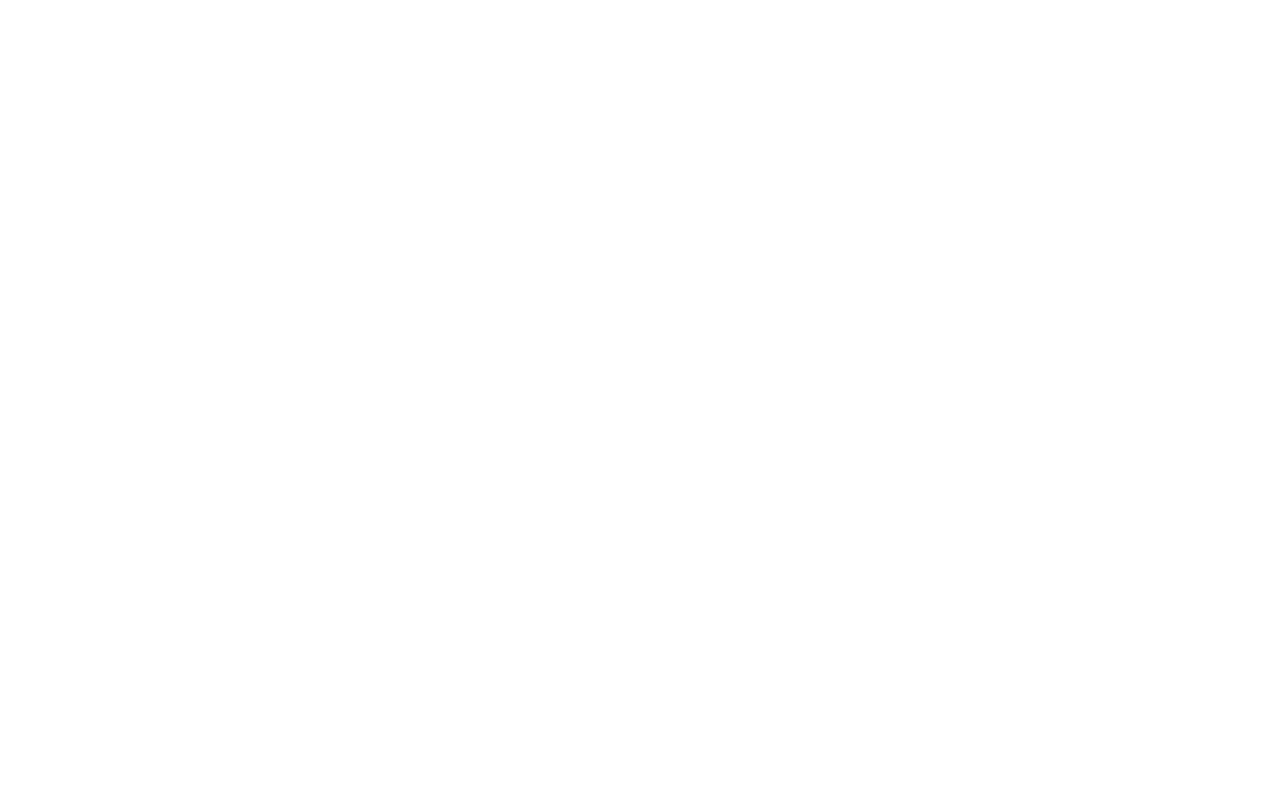
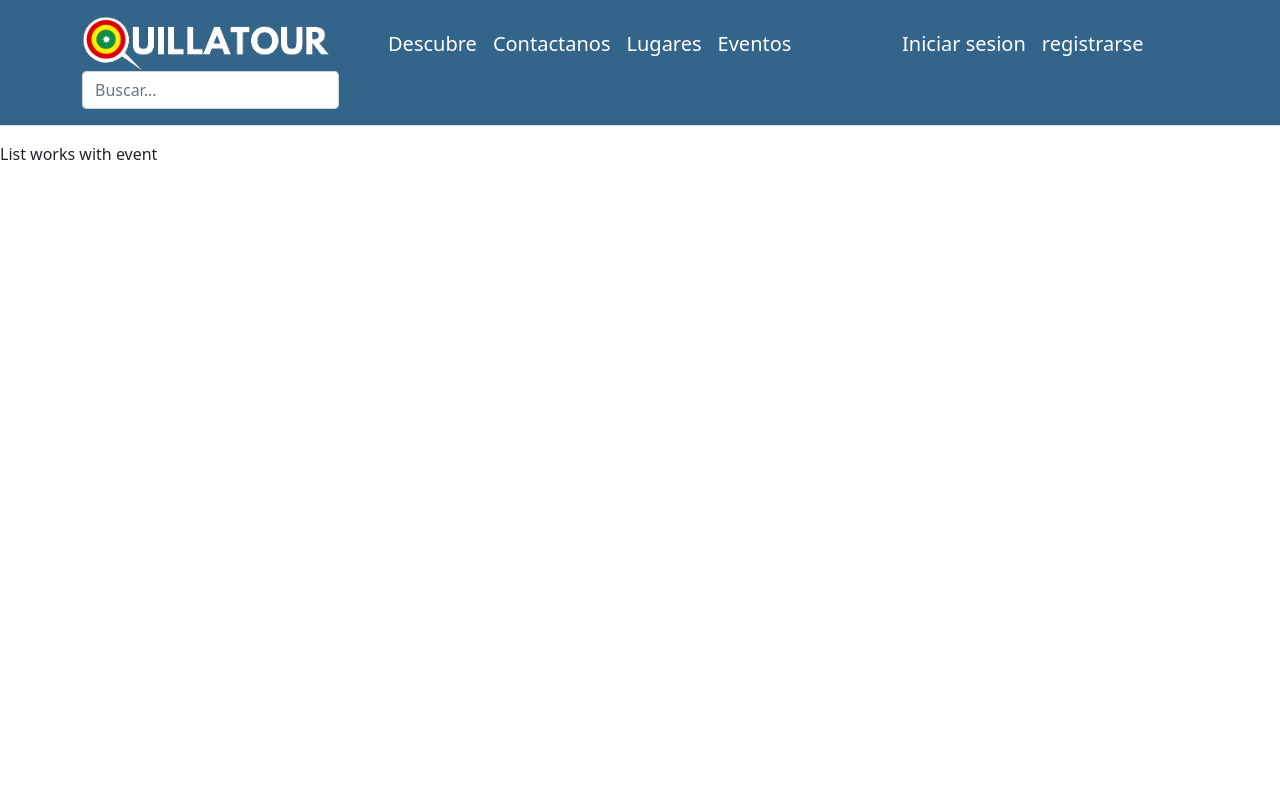
Before and after one commit to fazd/frontend-final, a React (Create React App) app: page /events/all in a window 1280 px wide. Shown: the top 800 px of the page. Built offline with nearby package versions, Linux system fonts and the light colour scheme.

Commit message:
add spinner to discover

```diff
--- a/src/components/navbar/Navbar.jsx
+++ b/src/components/navbar/Navbar.jsx
@@ -18,7 +18,8 @@ const Navbar = () => {
             <ul className="nav col-12 col-lg-auto me-lg-auto mb-2 justify-content-center mb-md-0 text">
               <li><Link to="/discover" className="nav-link px-2 fs-5">Descubre</Link></li>
               <li><Link to="/contact" className="nav-link px-2 text-white fs-5">Contactanos</Link></li>
-              <li><Link to="/plans" className="nav-link px-2 text-white fs-5">Planes</Link></li>
+              <li><Link to="/places/all" className="nav-link px-2 text-white fs-5">Lugares</Link></li>
+              <li><Link to="/events/all" className="nav-link px-2 text-white fs-5">Eventos</Link></li>
             </ul>
             {isLogged ? <div class="dropdown text-end me-4">
               <Link to="#" class="d-block link-dark text-decoration-none dropdown-toggle" id="dropdownUser1" data-bs-toggle="dropdown" aria-expanded="false">
@@ -28,7 +29,7 @@ const Navbar = () => {
                 <li><Link class="dropdown-item" to="/profile">Mi perfil</Link></li>
                 <li><Link class="dropdown-item" to="/places">Mis lugares</Link></li>
                 <li><hr class="dropdown-divider" /></li>
-                <li class="dropdown-item" onClick={() => {localStorage.removeItem('usuario'); window.location.href='/' }}>Sign out</li>
+                <li class="dropdown-item" onClick={() => { localStorage.removeItem('usuario'); window.location.href = '/' }}>Sign out</li>
               </ul>
             </div> :
               <ul className="nav col-12 col-lg-auto me-lg-auto mb-2 ms-5  d-flex justify-content-around mb-md-0 text">
--- a/src/pages/Discover/Discover.jsx
+++ b/src/pages/Discover/Discover.jsx
@@ -9,7 +9,7 @@ import { places, events } from '../../services/discover.json';
 
 const Discover = () => {
   const [position, setPosition] = useState([]);
-
+  const [loading, setLoading] = useState(true);
 
   useEffect(() => {
     if ("geolocation" in navigator) {
@@ -18,6 +18,7 @@ const Discover = () => {
         console.log("Latitude is :", position.coords.latitude);
         console.log("Longitude is :", position.coords.longitude);
         setPosition([position.coords.latitude, position.coords.longitude]);
+        setLoading(false);
       });
     }
 
@@ -30,6 +31,17 @@ const Discover = () => {
         <div className="row ps-4 d-flex justify-content-center align-items-center">
           <div className="align-self-center my-5 d-flex flex-column">
             <h3 className="text-center mb-4">Te encuentras aquí</h3>
+            {loading ?
+
+              <div class="text-center">
+                <div class="spinner-border" role="status">
+                  <span class="visually-hidden">Loading...</span>
+                </div>
+              </div>
+
+              :
+              <>
+
                 {position.length > 0 ? <MapContainer className="align-self-center" center={position} zoom={15} scrollWheelZoom={false}>
                   <TileLayer
                     url="https://{s}.tile.openstreetmap.org/{z}/{x}/{y}.png"
@@ -39,11 +51,17 @@ const Discover = () => {
                       Estás aqui
                 </Popup>
                   </Marker>
-            </MapContainer> : null}
+                </MapContainer> : null} </>}
           </div>
         </div>
         <div className="row ps-4 d-flex justify-content-center align-items-center">
           <h2 className="mb-4">Eventos cerca de ti</h2>
+          {loading ?
+            <div class="text-center">
+              <div class="spinner-border" role="status">
+                <span class="visually-hidden">Loading...</span>
+              </div>
+            </div> :
             <div className="d-flex flex-row justify-content-evenly">
               {
                 events?.map((event) =>
@@ -60,10 +78,16 @@ const Discover = () => {
                   />
                 )
               }
-          </div>
+            </div>}
         </div>
         <div className="row ps-4 mt-5 mb-5 d-flex justify-content-center align-items-center">
           <h2 className="mb-4">Lugares  cerca de ti</h2>
+          {loading ?
+            <div class="text-center">
+              <div class="spinner-border" role="status">
+                <span class="visually-hidden">Loading...</span>
+              </div>
+            </div> :
             <div className="d-flex flex-row justify-content-evenly">
               {
                 places?.map((place) =>
@@ -80,7 +104,7 @@ const Discover = () => {
                   />
                 )
               }
-          </div>
+            </div>}
         </div>
 
       </div>
--- /dev/null
+++ b/src/pages/List-card/List-card.jsx
@@ -0,0 +1,17 @@
+import React from 'react';
+import Footer from '../../components/footer/Footer';
+import Navbar from '../../components/navbar/Navbar';
+
+const ListCard = (props) => {
+  return (
+    <div className="">
+      <Navbar />
+      <div className="page">
+        <span>List works with {props.type}</span>
+      </div>
+      <Footer />
+    </div>
+  );
+};
+
+export default ListCard;
--- a/src/routes/routes.jsx
+++ b/src/routes/routes.jsx
@@ -11,7 +11,7 @@ import Login from '../pages/Login/Login';
 import Place from '../pages/Place/Place';
 import Event from '../pages/Event/Event';
 import Discover from '../pages/Discover/Discover';
-
+import ListCard from '../pages/List-card/List-card';
 
 
 const Routes = () => {
@@ -30,9 +30,17 @@ const Routes = () => {
         <Route path="/discover">
           <Discover />
         </Route>
+        <Route path="/places/all">
+          <ListCard type="plces" />
+        </Route>
+        <Route path="/events/all">
+          <ListCard type="event" />
+        </Route>
+
         <Route path="/place/:id">
           <Place />
         </Route>
+
         <Route path="/event/:id">
           <Event />
         </Route>
```
Lines whose indentation alone changed are shown as unchanged.
